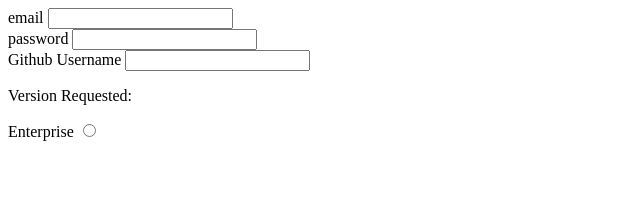
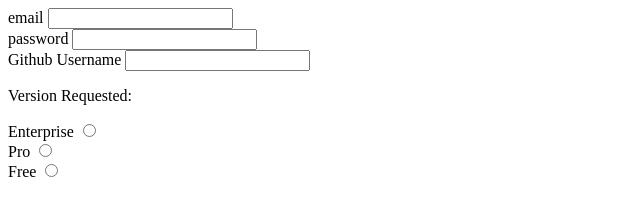
Before and after one commit to rscarlisle/signup-form, a plain HTML site: page index.html in a window 1280 px wide. Shown: the full height of the page, 0-640 px from the left. Drawn offline with Linux system fonts and the light colour scheme.

Commit message:
added labels and radio buttons for selecting pro or free versions

```diff
--- a/index.html
+++ b/index.html
@@ -25,6 +25,14 @@
             <label for="enterprise">Enterprise</label>
             <input type="radio" id="ent_radio" name="enterprise_radio">
         </div>
+        <div>
+            <label for="pro">Pro</label>
+            <input type="radio" id="pro_radio" name="pro_radio">
+        </div>
+        <div>
+            <label for="free">Free</label>
+            <input type="radio" id="free_radio" name="free_radio">
+        </div>
     </form>
 </body>
 </html>
```
